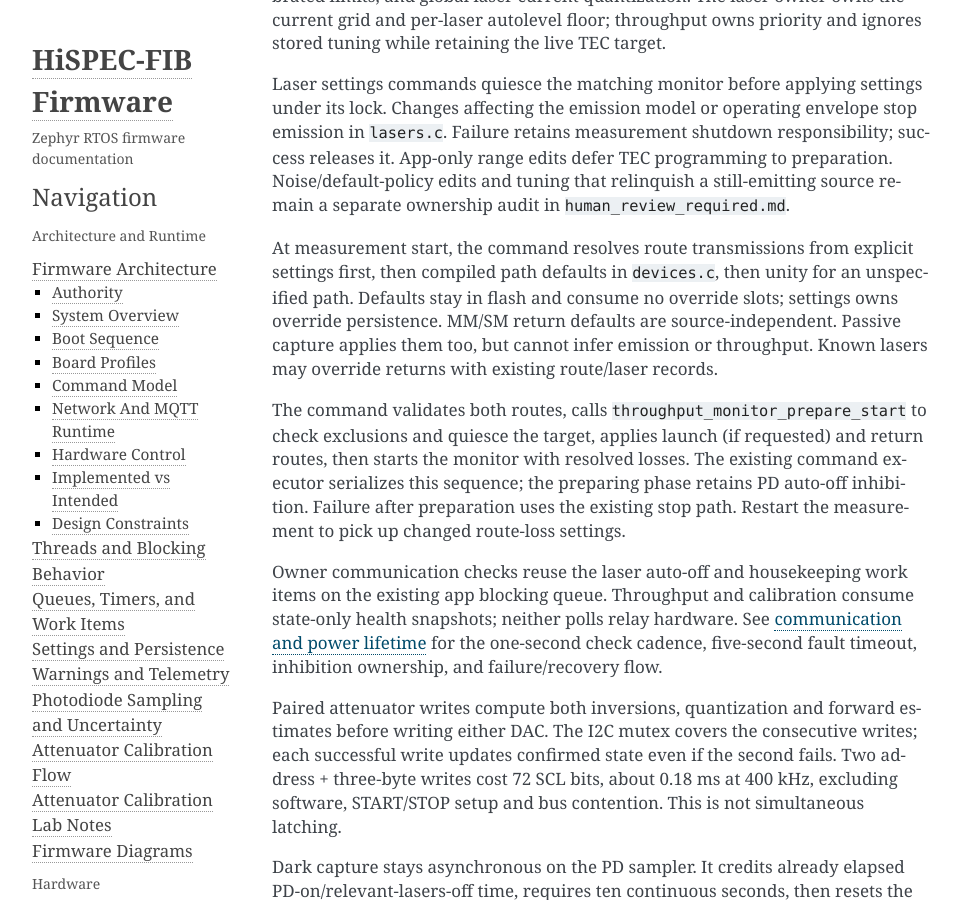
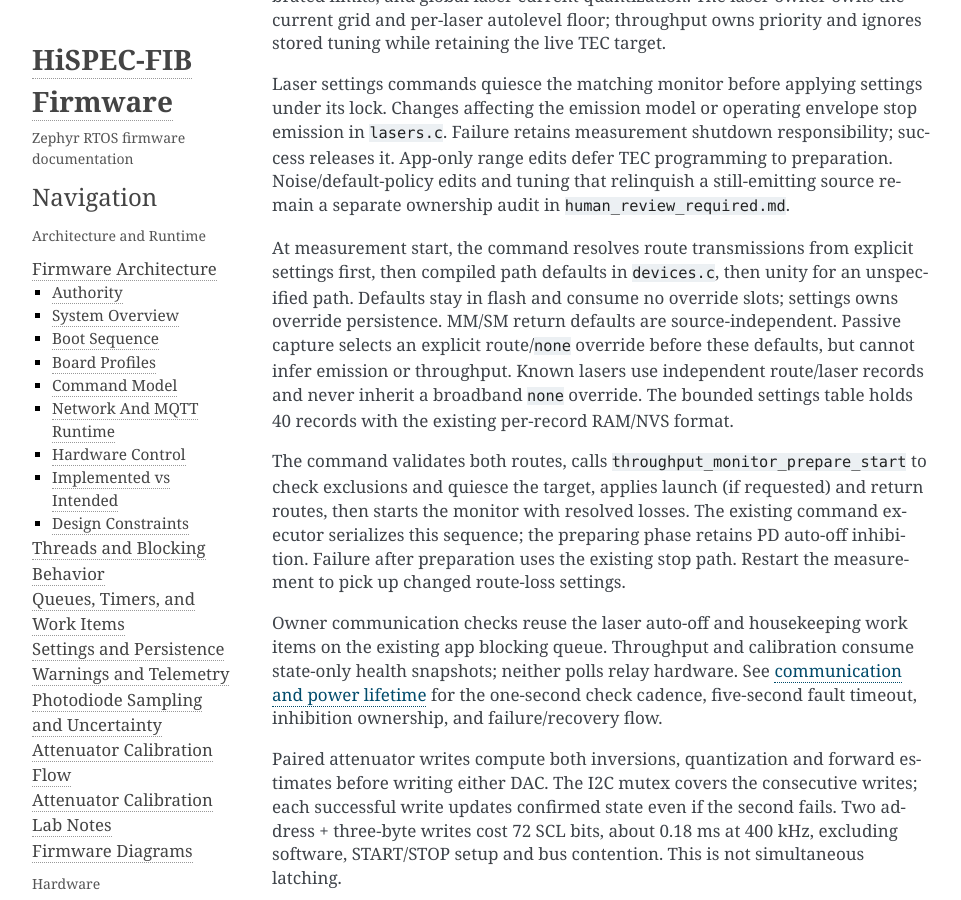
Before and after one commit to COO-Utilities/hispec-tib, a Sphinx documentation site: the page built from doc/architecture.md, in a window 1280 px wide and 900 px high, scrolled down 10739 px. Shown: the whole window, without its empty margins (148-1109 px from the left). Built offline with Sphinx 7.4.7, drawn with Linux system fonts in a browser that asks for light colours.

Commit message:
Support broadband route-loss overrides in firmware and commissioning
Use the existing none source record for passive return overrides and CAL ledger writes. Keep named laser records independent and enlarge the bounded table to 40 slots. Update command/help, settings docs, Python helper, and ledger previews.

Verified with the Nucleo build and temporary C/Python checks for defaults, override independence, loss parsing, ambiguity, query output, capacity, and record restoration. No hardware or reboot persistence test performed.

```diff
--- a/doc/architecture.md
+++ b/doc/architecture.md
@@ -440,8 +440,10 @@
 settings first, then compiled path defaults in `devices.c`, then unity for an
 unspecified path. Defaults stay in flash and consume no override slots; settings
 owns override persistence. MM/SM return defaults are source-independent. Passive
-capture applies them too, but cannot infer emission or throughput. Known lasers
-may override returns with existing route/laser records.
+capture selects an explicit route/`none` override before these defaults, but
+cannot infer emission or throughput. Known lasers use independent route/laser
+records and never inherit a broadband `none` override. The bounded settings
+table holds 40 records with the existing per-record RAM/NVS format.
 
 The command validates both routes, calls `throughput_monitor_prepare_start` to
 check exclusions and quiesce the target, applies launch (if requested) and return
```
Also changed, not shown: doc/commands.md (+17 -6 lines), doc/settings.md (+6 -2 lines), 6 other files.
